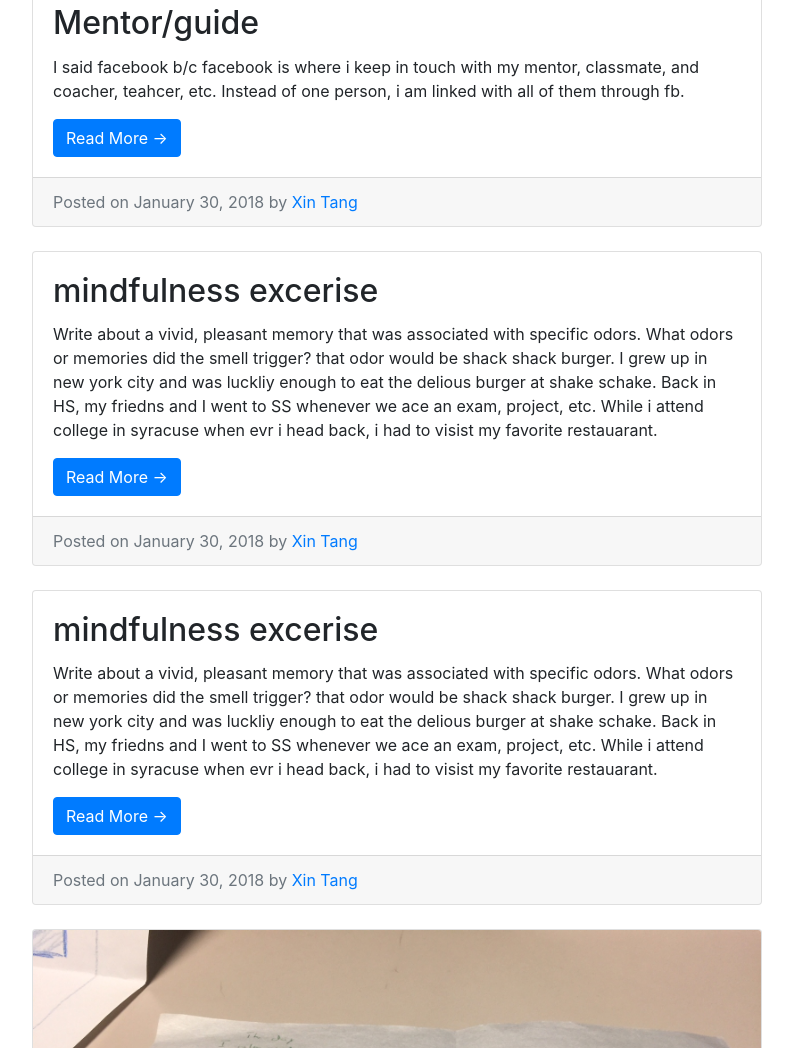
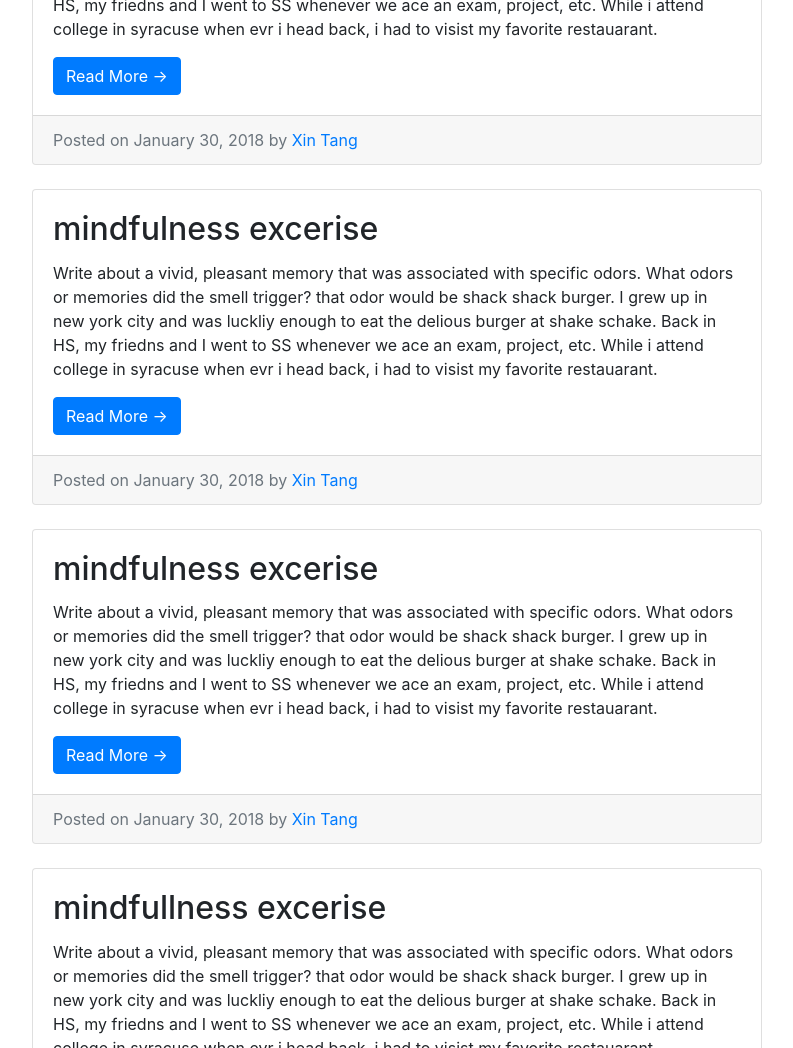
Before and after one commit to xtang100/Wrt205.github.io, a plain HTML site: page e-portfolio.html in a window 1280 px wide. Shown: the part 1752-2800 px from the top of the page, without its empty margins (53-846 px from the left). Drawn offline with Linux system fonts and the light colour scheme.

Commit message:
Update e-portfolio.html

```diff
--- a/e-portfolio.html
+++ b/e-portfolio.html
@@ -61,6 +61,17 @@
           </h1>
 
           <!-- Blog Post -->
+
+
+           <div class="card mb-4">
+            <div class="card-body">
+              <h2 class="card-title">Reflection</h2>
+              <a href="img/Meditation.preface.pdf">Click me &rarr;</a>
+            </div>
+          </div>
+
+
+
           <div class="card mb-4">
             <div class="card-body">
               <h2 class="card-title">Mind-fulness excerise</h2>
@@ -118,10 +129,14 @@
           </div>
           <!-- Blog Post -->
           <div class="card mb-4">
-            <img class="card-img-top" src="img/facebook.jpg" alt="Card image cap">
             <div class="card-body">
-              <h2 class="card-title">Mentor/guide</h2>
-              <p class="card-text">I said facebook b/c facebook is where i keep in touch with my mentor, classmate, and coacher, teahcer, etc. Instead of one person, i am linked with all of them through fb. </p>
+              <h2 class="card-title">Mindfullness exercise</h2>
+              <p class="card-text">Write about a vivid, pleasant memory that was associated with specific odors.  What odors or memories did the smell trigger?
+
+              that odor would be shack shack burger. I grew up in new york city and was luckliy enough to eat the delious burger at shake schake. Back in HS, my friedns and I went to SS whenever we ace an exam, project, etc. While i attend college in syracuse when evr i head back, i had to visist my favorite restauarant.
+
+
+               </p>
               <a href="#" class="btn btn-primary">Read More &rarr;</a>
             </div>
             <div class="card-footer text-muted">
@@ -164,10 +179,11 @@
           </div>
           <!-- Blog Post -->
           <div class="card mb-4">
-            <img class="card-img-top" src="img/map.jpg" alt="Card image cap">
-            <div class="card-body">
-              <h2 class="card-title">map of spirtual jornel</h2>
-              <p class="card-text">For my map, i started off introducing my past including the birth of myself and my sister, the day i went to HS and the day i went to college. For my present i drew a diagram of me sitting in desk working. Finally for my future, i drew many points with no event to symbolize that i do not knwo what the future holds for me but i know it will end in success. </p>
+             <div class="card-body">
+              <h2 class="card-title">mindfullness excerise</h2>
+              <p class="card-text">Write about a vivid, pleasant memory that was associated with specific odors.  What odors or memories did the smell trigger?
+
+              that odor would be shack shack burger. I grew up in new york city and was luckliy enough to eat the delious burger at shake schake. Back in HS, my friedns and I went to SS whenever we ace an exam, project, etc. While i attend college in syracuse when evr i head back, i had to visist my favorite restauarant. </p>
               <a href="#" class="btn btn-primary">Read More &rarr;</a>
             </div>
             <div class="card-footer text-muted">
```
